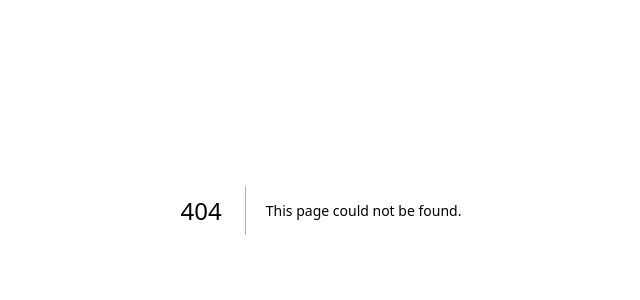
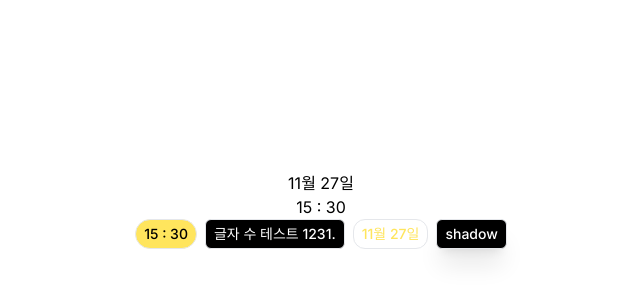
Before and after one commit to FESI5-team9/Frountend, a Next.js app: page /date in a window 1280 px wide. Before the commit this address had no page. Shown: the part 190-490 px from the top of the page, without its empty margins (319-959 px from the left). Built offline with nearby package versions, Linux system fonts and the light colour scheme.

Commit message:
MNM-28-feat: chip,formatTokoreaTime구현

```diff
--- a/package.json
+++ b/package.json
@@ -11,6 +11,7 @@
   },
   "dependencies": {
     "@hookform/resolvers": "^3.9.1",
+    "date-fns": "^4.1.0",
     "framer-motion": "^11.11.17",
     "next": "^14.2.18",
     "react": "^18",
--- /dev/null
+++ b/src/app/(testPages)/date/page.tsx
@@ -0,0 +1,34 @@
+import Chip from "@/components/chip";
+import { formatToKoreanTime } from "@/utils/date";
+
+export default function page() {
+  const serverData = {
+    createAt: "2024-11-27T15:30:00Z",
+  };
+  // dateString 예시: "yyyy년 MM월 dd일 HH시 mm분"
+  const koreanTime = formatToKoreanTime(serverData.createAt, "MM월 dd일");
+  const koreanMinute = formatToKoreanTime(serverData.createAt, "HH : mm");
+
+  return (
+    <div className="flex h-[100vh] flex-col items-center justify-center">
+      <div className="border-1 bg-yellow flex border-black">{koreanTime}</div>
+      <div>{koreanMinute}</div>
+
+      {/* 칩 더미 */}
+      <div className="flex items-center justify-between gap-2">
+        <Chip type="state" bgColor="yellow" textColor="black">
+          {koreanMinute}
+        </Chip>
+        <Chip type="default" bgColor="black" textColor="white">
+          글자 수 테스트 1231.
+        </Chip>
+        <Chip type="time" bgColor="white" textColor="yellow">
+          {koreanTime}
+        </Chip>
+        <Chip type="default" bgColor="black" textColor="white" shadow={true}>
+          shadow
+        </Chip>
+      </div>
+    </div>
+  );
+}
--- a/src/app/(testPages)/progressbar/page.tsx
+++ b/src/app/(testPages)/progressbar/page.tsx
@@ -5,6 +5,7 @@ export default function Page() {
     <div className="flex h-[100vh] items-center justify-center">
       <div className="w-[200px]">
         <Progressbar now={10} max={20} />
+        <div>프로그레스바</div>
       </div>
     </div>
   );
--- /dev/null
+++ b/src/components/chip.tsx
@@ -0,0 +1,43 @@
+import { ChipProps } from "@/types/components/chip";
+
+export default function Chip({
+  type,
+  bgColor = "yellow",
+  textColor = "black",
+  shadow = false,
+  children,
+}: ChipProps) {
+  // 기본 스타일.
+  const baseClass = "flex items-center justify-center px-2 py-1 text-sm font-medium border";
+
+  // 타입별 rounded 조정
+  const roundedClass =
+    type === "state"
+      ? "rounded-full" // state 칩은 완전 둥글게
+      : type === "time"
+        ? "rounded-xl" // time 칩은 약간 둥글게
+        : "rounded-md"; // default 칩은 살짝 둥글게
+
+  // 동적 스타일 - 배경색
+  const bgClass =
+    bgColor === "yellow" ? "bg-yellow-primary" : bgColor === "black" ? "bg-black" : "bg-white"; // 기본값 white
+
+  // 동적 스타일 - 텍스트 색
+  const textClass =
+    textColor === "white"
+      ? "text-white"
+      : textColor === "yellow"
+        ? "text-yellow-primary"
+        : "text-black"; // 기본값 black
+
+  // 그림자 여부
+  const shadowClass = shadow ? "shadow-xl" : "";
+
+  // 선택된 상태 스타일
+
+  return (
+    <div className={`${baseClass} ${roundedClass} ${bgClass} ${textClass} ${shadowClass}`}>
+      {children}
+    </div>
+  );
+}
--- /dev/null
+++ b/src/utils/date.ts
@@ -0,0 +1,12 @@
+import { format, parseISO } from "date-fns";
+import { ko } from "date-fns/locale";
+
+// 한국 시간으로 변환하는 함수.
+export const formatToKoreanTime = (isoDate: string, dateString: string) => {
+  // ISO 형식의 날짜를 Date 객체로 변환
+  const date = parseISO(isoDate);
+
+  // 한국 표준시 기준 포맷 (yyyy년 MM월 dd일 HH:mm:ss)
+  // dateString 예시: "yyyy년 MM월 dd일 HH시 mm분"
+  return format(date, dateString, { locale: ko });
+};
--- a/tailwind.config.ts
+++ b/tailwind.config.ts
@@ -12,6 +12,9 @@ const config: Config = {
       tablet: "768px",
     },
     extend: {
+      colors: {
+        "yellow-primary": "#FFE55D",
+      },
       backgroundImage: {
         "gradient-radial": "radial-gradient(var(--tw-gradient-stops))",
         "gradient-conic": "conic-gradient(from 180deg at 50% 50%, var(--tw-gradient-stops))",
```
Also changed, not shown: src/types/components/chip.d.ts (added, +9 -0 lines), 1 other file (tests, documents, lock files or other folders).
